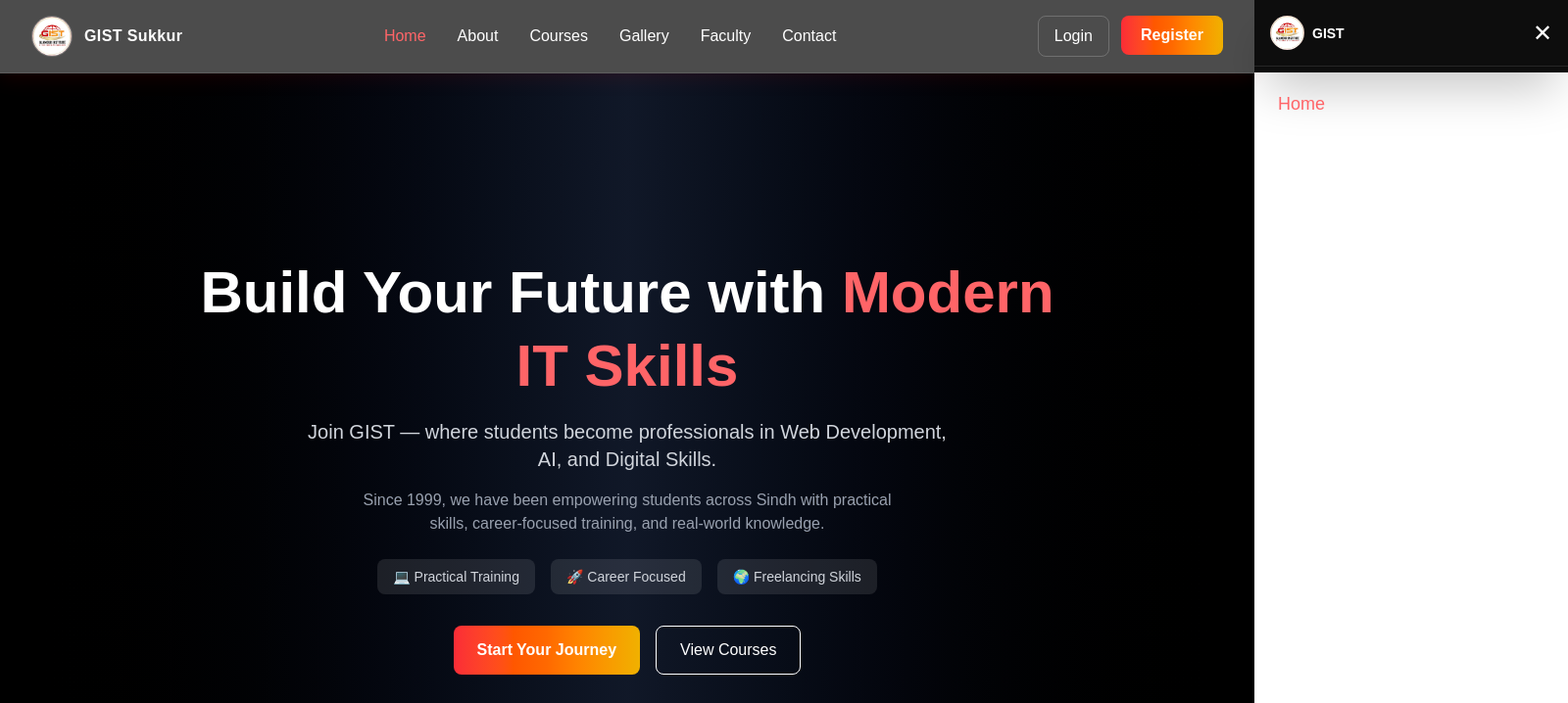
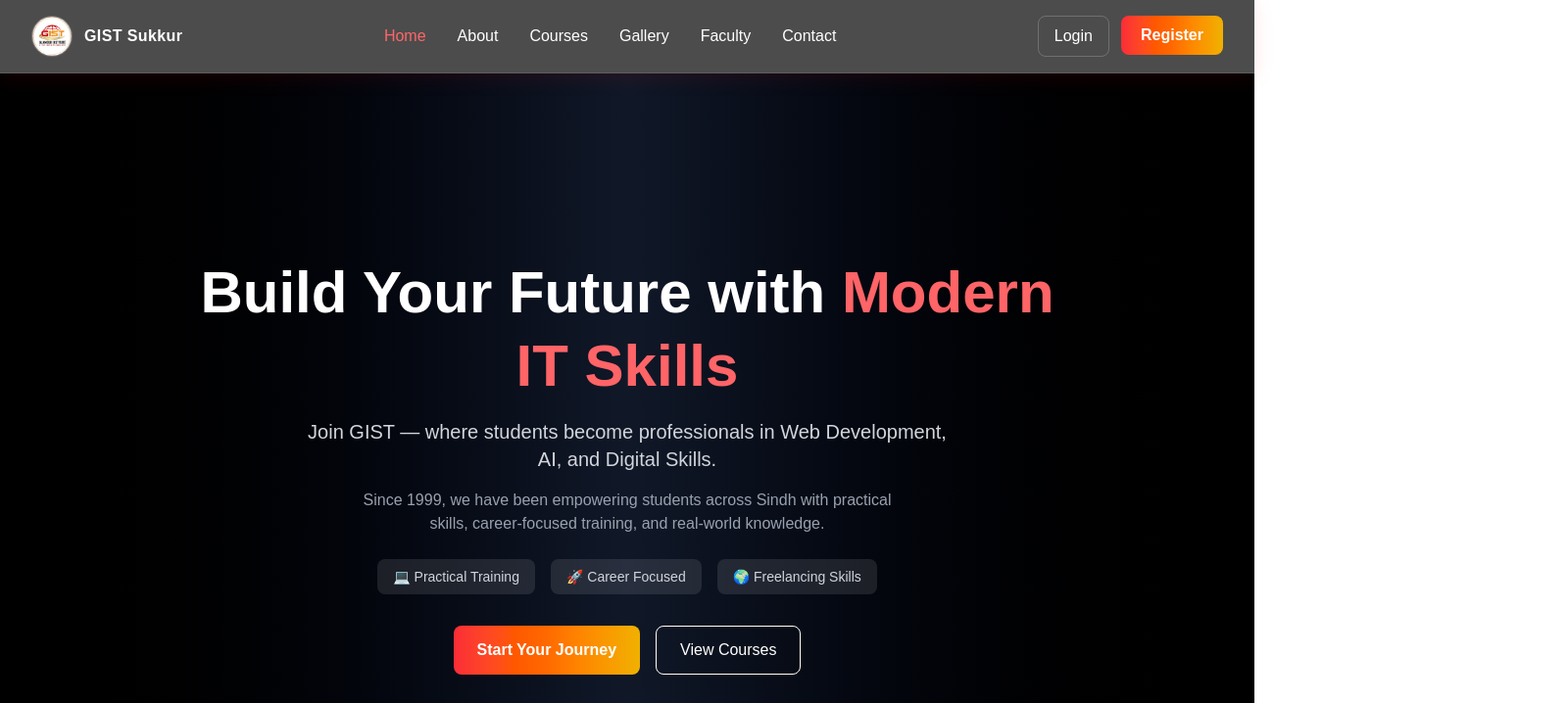
Before and after one commit to Developer-Zaid/gist-website, a Next.js app: page / in a window 1280 px wide. Shown: the top 718 px of the page at 98% size, 1600 px wide, since content can reach past the window. Built offline with nearby package versions, Linux system fonts and the light colour scheme.

Commit message:
fix responsive mobile navbar

```diff
--- a/components/Navbar.tsx
+++ b/components/Navbar.tsx
@@ -104,7 +104,7 @@
 
         {/* HAMBURGER */}
         <button
-          className="lg:hidden text-2xl z-50 hover:text-red-400 transition"
+          className="lg:hidden text-3xl z-50 hover:text-red-400 transition"
           onClick={() => setMenuOpen(!menuOpen)}
         >
           {menuOpen ? '✕' : '☰'}
@@ -114,14 +114,14 @@
       {/* OVERLAY */}
       {menuOpen && (
         <div
-          className="fixed inset-0 bg-black/60 backdrop-blur-sm z-40"
+          className="lg:hidden fixed inset-0 bg-black/60 backdrop-blur-sm z-40"
           onClick={() => setMenuOpen(false)}
         />
       )}
 
       {/* MOBILE DRAWER */}
       <div
-        className={`fixed top-0 right-0 h-full w-[80%] max-w-[320px] bg-black/95 backdrop-blur-xl z-50 transform transition-transform duration-300 shadow-2xl ${
+        className={`lg:hidden fixed top-0 right-0 h-full w-[80%] max-w-[320px] bg-black/95 backdrop-blur-xl z-50 transform transition-transform duration-300 shadow-2xl ${
           menuOpen ? 'translate-x-0' : 'translate-x-full'
         }`}
       >
```
